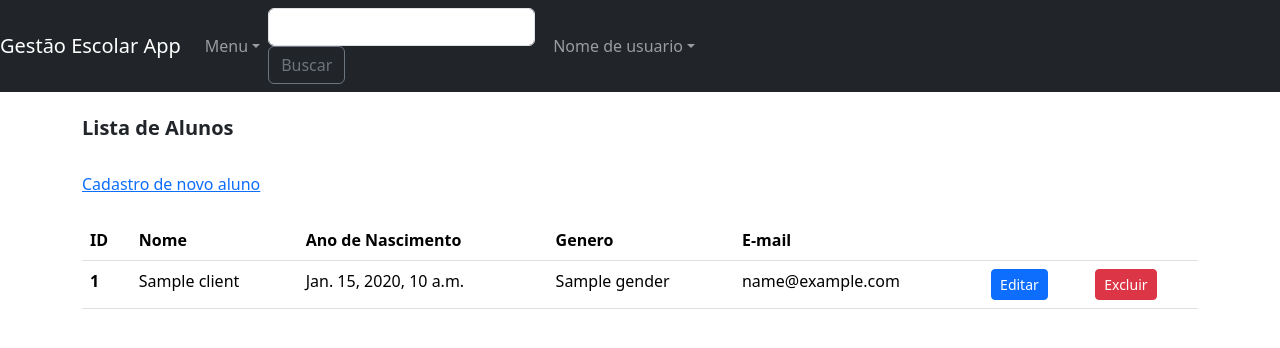
After one commit to anleaes/2025-1-A3-UDWMJ-FAPA-04-Antonio, a Django app: template escolaapp-django/templates/alunos/list_alunos.html in a window 1280 px wide. The commit adds this page. Shown: the top 348 px of the page. Run offline with Django 5.2, Linux system fonts and the light colour scheme; the template is opened without the code that fills it: most values are stand-ins (such as "Sample title", 1, 10 or a date in 2020); some libraries are stand-ins or nearby versions.

Commit message:
Criação do list_alunos

```diff
--- /dev/null
+++ b/escolaapp-django/templates/alunos/list_alunos.html
@@ -0,0 +1,54 @@
+{% extends 'base.html' %}
+
+{% block title %}
+
+    Lista de Alunos - {{ block.super }}
+
+{% endblock title %}
+
+{% block body %}
+
+    <div class="container">
+        <br />
+        <h5><b>Lista de Alunos</b></h5>
+        <div class="row">
+            <div class ="col-md-12">
+                <br />
+                    <a href="{% url 'alunos:add_alunos' %}">Cadastro de novo aluno</a>
+                <br />
+                <br />
+                <table class="table table-hover">
+                <thead>
+                    <tr>
+                    <th scope="col">ID</th>
+                    <th scope="col">Nome</th>
+                    <th scope="col">Ano de Nascimento</th>
+                    <th scope="col">Genero</th>
+                    <th scope="col">E-mail</th>
+                    <th scope="col"></th>
+                    <th scope="col"></th>
+                    </tr>
+                </thead>
+                <tbody>
+                    {% for aluno in alunos %}
+                        <tr>
+                            <th scope="row">{{ client.id }}</th>
+                            <td>{{ client.name }}</td>
+                            <td>{{ client.date_birth }}</td>
+                            <td>{{ client.gender }}</td>
+                            <td>{{ client.email }}</td>
+                            <td>
+                                <a href="{% url 'alunos:edit_alunos' alunos.id %}" class="btn btn-primary btn-sm">Editar</a>
+                            </td>
+                            <td>
+                                <a href="{% url 'alunos:delete_aluno' alunos.id %}" class="btn btn-danger btn-sm ">Excluir</a>
+                            </td>
+                        </tr>
+                    {% endfor %}
+                </tbody>
+                </table>
+            </div>
+        </div>
+    </div>
+
+{% endblock body %}
--- a/escolaapp-django/templates/base.html
+++ b/escolaapp-django/templates/base.html
@@ -23,7 +23,7 @@
                 <li class="nav-item dropdown">
                     <a class="nav-link dropdown-toggle" href="#" id="dropdown05" data-toggle="dropdown" aria-haspopup="true" aria-expanded="false">Menu</a>
                     <div class="dropdown-menu" aria-labelledby="dropdown05">
-                        <a class="dropdown-item" href="#">Alunos</a>
+                        <a class="dropdown-item" href={% url 'clients:list_clients' %}>Alunos</a>
                     </div>
                 </li>
             </ul>
```
